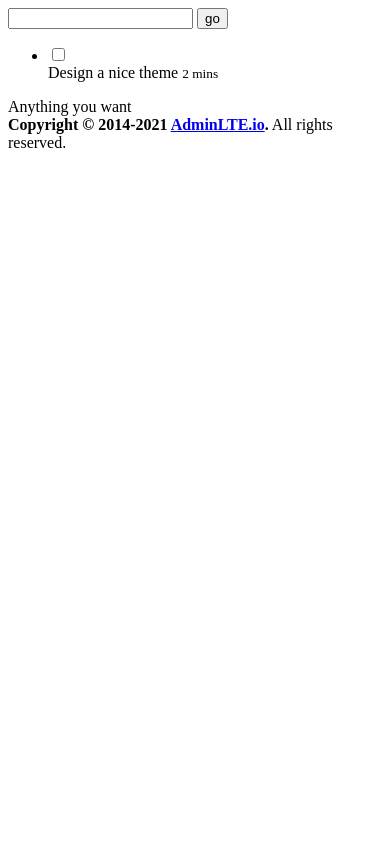
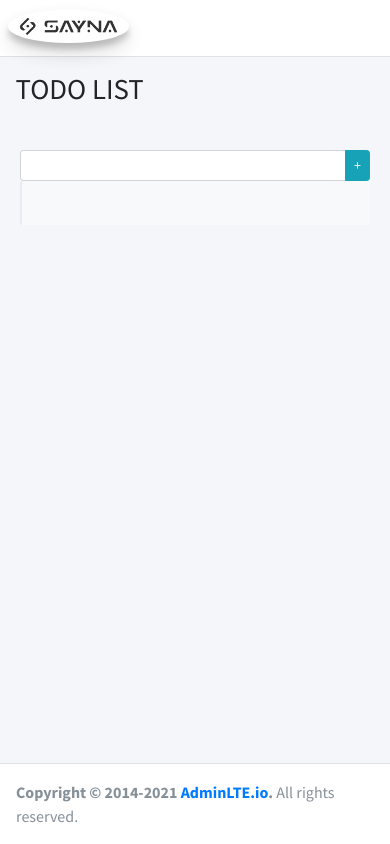
Before and after one commit to FanomezantsoaRAKOTONDRAINY2/TODO-PHP-MODULE1-092023, a PHP site: page /endex.php in a window 390 px wide. Run offline with PHP 8.4, Linux system fonts and the light colour scheme; some libraries are stand-ins or nearby versions.

Commit message:
j'ajoute nouvelle dossier

```diff
--- /dev/null
+++ b/addItem.php
@@ -0,0 +1,4 @@
+<?php
+    include('fct/ruquest.php');
+ $intitule = $_POST['intitule'];
+ var_dump($intitule);
--- a/endex.php
+++ b/endex.php
@@ -1,29 +1,24 @@
 <?php
 include('confing/app.php');
 include('html/header.php');
+
 ?>
 <!-- /.card-header -->
 <div class="card-body">
-	<div class="input-group input-group-sm">
-		<input type="text" class="form-control">
-		<span class="input-group-append">
-			<button type="button" class="btn btn-info btn-flat" >go</button>
-		</span>
-	</div>
-
+	<form action="addItem.php" method="POST">
+		<div class="input-group input-group-sm">
+			<input type="text" class="form-control" name="intitule">
+			<span class="input-group-append">
+				<button type="submit" class="btn btn-info btn-flat" >+ </button>
+			</span>
+		</div>
+	</form>
     <ul class="todo-list" data-widget="todo-list">
-
 	  <li>
-
 		<!-- checkbox -->
 			<div  class="icheck-primary d-inline ml-2">
-				<input type="checkbox" value="" name="todo1" id="todoCheck1">
-				<label for="todoCheck1"></label>
+
 			</div>
-			<!-- todo text -->
-			<span class="text">Design a nice theme</span>
-			<!-- Emphasis label -->
-			<small class="badge badge-danger"><i class="far fa-clock"></i> 2 mins</small>
 			<!-- General tools such as edit or delete-->
 			<div class="tools">
 				<i class="fas fa-edit"></i>
@@ -32,7 +27,6 @@ include('html/header.php');
 		</li>
   </ul>
 </div>
-
 <?php
 include('html/footer.php');
 ?>
--- a/html/footer.php
+++ b/html/footer.php
@@ -1,7 +1,3 @@
-
-   		</div>
-      </div><!-- /.container-fluid -->
-    </div>
 
    <!-- /.content -->
     </div>
--- a/html/header.php
+++ b/html/header.php
@@ -0,0 +1,44 @@
+<!DOCTYPE html>
+<!--
+This is a starter template page. Use this page to start your new project from
+scratch. This page gets rid of all links and provides the needed markup only.
+-->
+<html lang="en">
+<head>
+  <meta charset="utf-8">
+  <meta name="viewport" content="width=device-width, initial-scale=1">
+  <title>AdminLTE 3 | Top Navigation</title>
+
+  <!-- Google Font: Source Sans Pro -->
+  <link rel="stylesheet" href="https://fonts.googleapis.com/css?family=Source+Sans+Pro:300,400,400i,700&display=fallback">
+  <!-- Font Awesome Icons -->
+   <link rel="stylesheet" href="./css/all.min.css">
+  <!-- Theme style -->
+  <link rel="stylesheet" href="./css/adminlte.min.css">
+</head>
+<body class="hold-transition layout-top-nav">
+<div class="wrapper">
+
+  <!-- Navbar -->
+  <nav class="main-header navbar navbar-expand-md navbar-light navbar-white">
+    <div class="container">
+      <a href="" class="navbar-brand">
+        <img src="./img/logo-bk.png" alt="AdminLTE Logo" class="brand-image img-circle elevation-3" style="opacity: .8">
+      </a>
+    </div>
+  </nav>
+  <!-- /.navbar -->
+
+  <!-- Content Wrapper. Contains page content -->
+  <div class="content-wrapper">
+    <!-- Content Header (Page header) -->
+    <div class="content-header">
+      <div class="container">
+        <div class="row mb-2">
+			<div class="col-sm-6">
+				<h1 class="m-0"> TODO LIST </h1>
+			  </div>
+        </div><!-- /.row -->
+      </div><!-- /.container-fluid -->
+    </div>
+    <!-- /.content-header -->
```
Also changed, not shown: fct/ruquest.php (added, +10 -0 lines).
